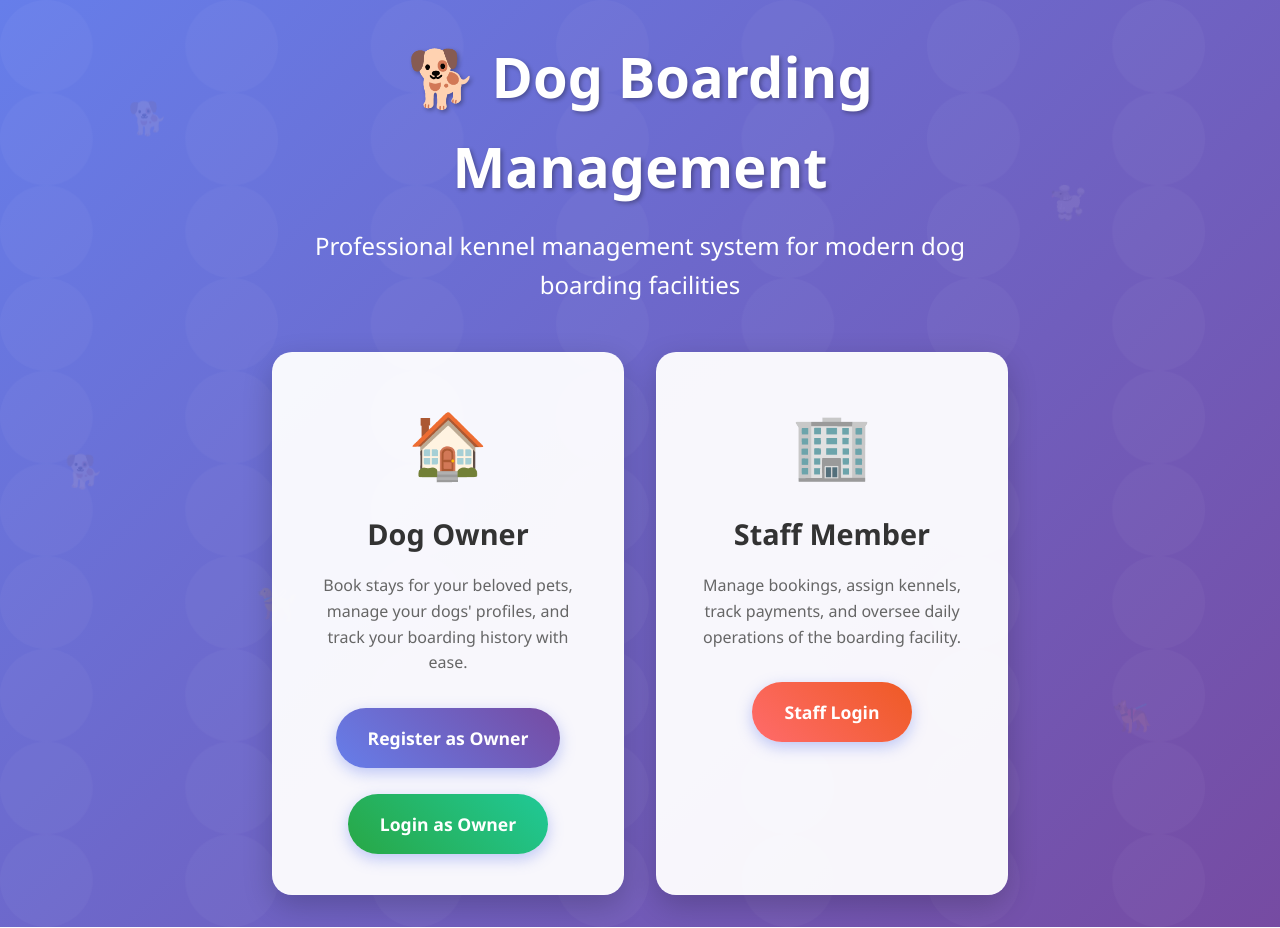
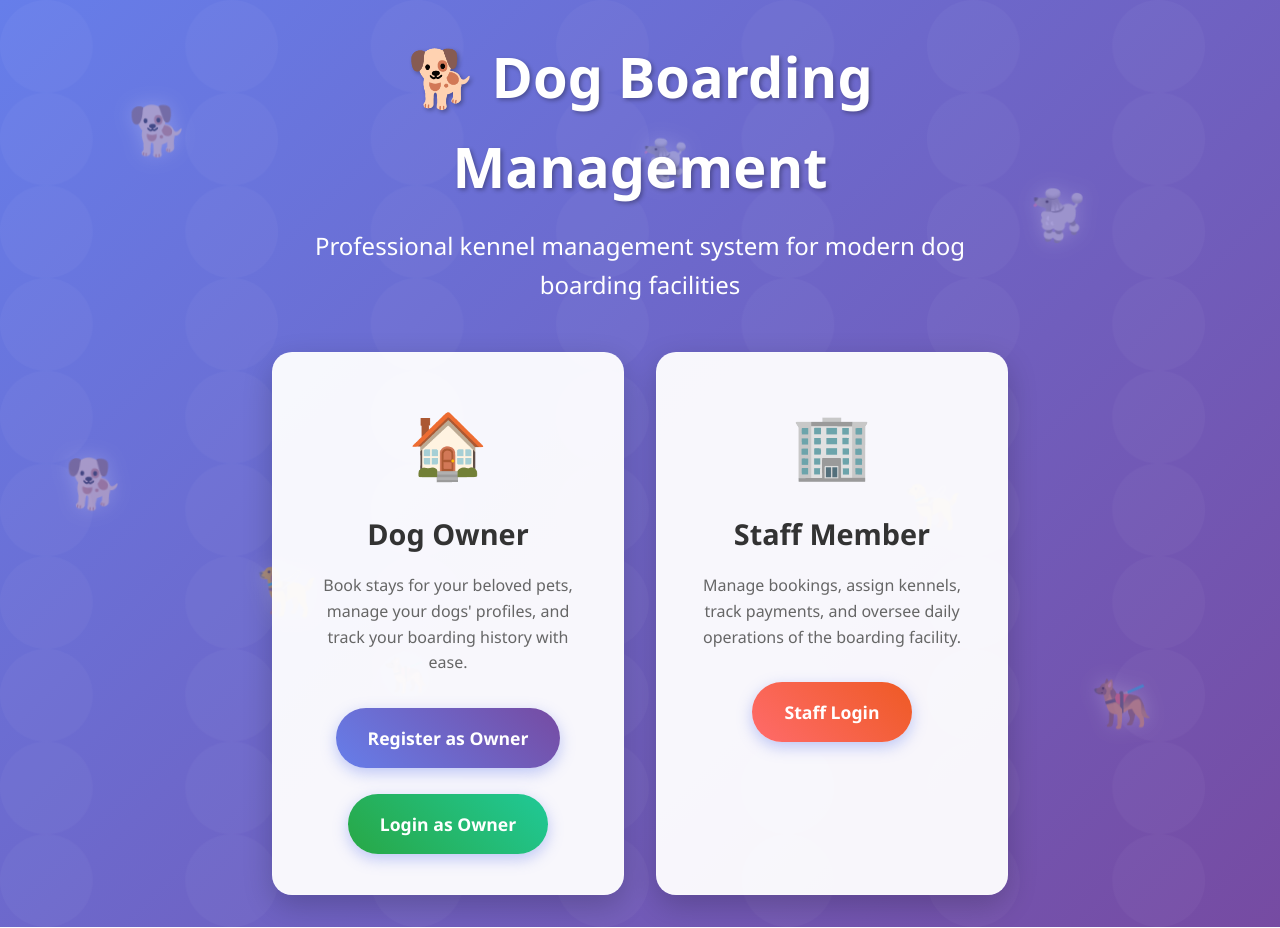
Before and after one commit to deannariddlespur/first-project, a Django app: page / in a window 1280 px wide. Shown: the top 928 px of the page. Run offline with Django 5.2, Linux system fonts and the light colour scheme.

Commit message:
Make floating dogs more visible on homepage - increased opacity, size, and added glow effects

```diff
--- a/first-project-1/core/templates/core/home.html
+++ b/first-project-1/core/templates/core/home.html
@@ -168,9 +168,11 @@
 
     .floating-dog {
         position: absolute;
-        font-size: 2rem;
+        font-size: 3rem;
         animation: float 6s ease-in-out infinite;
-        opacity: 0.1;
+        opacity: 0.4;
+        filter: drop-shadow(0 0 10px rgba(255, 255, 255, 0.5));
+        z-index: 1;
     }
 
     .floating-dog:nth-child(1) { top: 10%; left: 10%; animation-delay: 0s; }
@@ -178,6 +180,9 @@
     .floating-dog:nth-child(3) { bottom: 30%; left: 20%; animation-delay: 4s; }
     .floating-dog:nth-child(4) { bottom: 20%; right: 10%; animation-delay: 1s; }
     .floating-dog:nth-child(5) { top: 50%; left: 5%; animation-delay: 3s; }
+    .floating-dog:nth-child(6) { top: 15%; left: 50%; animation-delay: 5s; font-size: 2.5rem; }
+    .floating-dog:nth-child(7) { bottom: 40%; right: 25%; animation-delay: 2.5s; font-size: 2.8rem; }
+    .floating-dog:nth-child(8) { top: 70%; left: 30%; animation-delay: 1.5s; font-size: 2.2rem; }
 
     @keyframes fadeInUp {
         from {
@@ -257,6 +262,9 @@
         <div class="floating-dog">🦮</div>
         <div class="floating-dog">🐕‍🦺</div>
         <div class="floating-dog">🐕</div>
+        <div class="floating-dog">🐩</div>
+        <div class="floating-dog">🦮</div>
+        <div class="floating-dog">🐕‍🦺</div>
     </div>
 
     <div class="hero-content">
```
